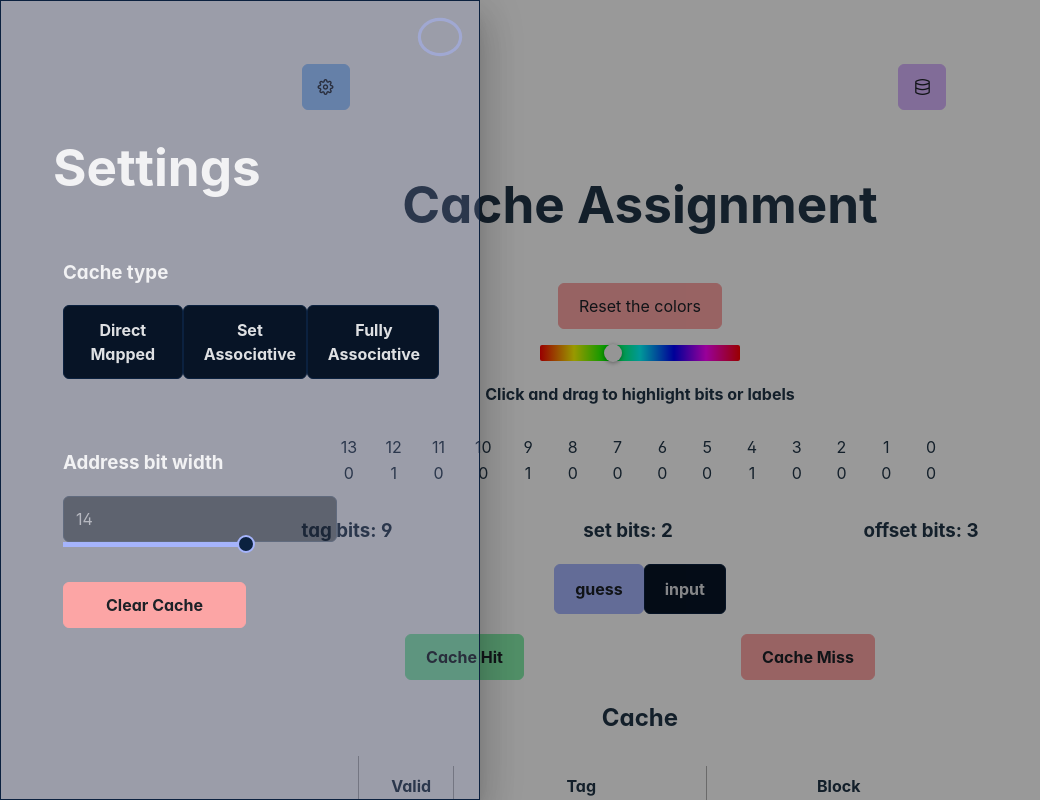
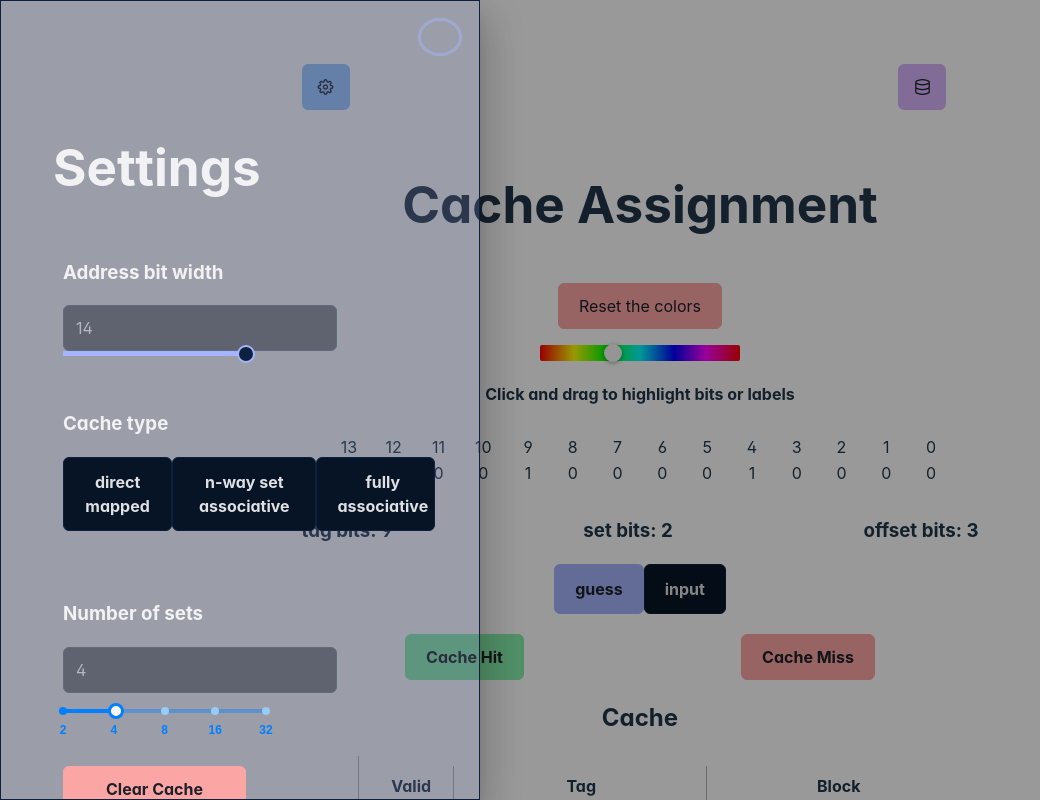
Before and after one commit to MahmoodSeoud/cache-hit-miss, a React (Vite) app: page / in a window 1280 px wide. Both pictures are taken after a click on the button 325 px from the left and 87 px from the top of the page. Shown: the top 800 px of the page, without its empty margins (0-1040 px from the left). Built offline with nearby package versions, Linux system fonts and the light colour scheme.

Commit message:
fix cachetypes

```diff
--- a/src/components/Settings/Settings.tsx
+++ b/src/components/Settings/Settings.tsx
@@ -1,4 +1,3 @@
-
 import { SetStateAction, useState } from "react";
 import { Slider as PrimeSlider, SliderChangeEvent as PrimeSliderChangeEvent } from "primereact/slider";
 import { InputNumber } from "primereact/inputnumber";
@@ -20,7 +19,7 @@ import { Cache } from "../../App";
 const CacheAssociativity = {
     /** Direct Mapped Cache */
     DirectMapped: 0,
-    /** Set Associative Cache */
+    /** n-way Set Associative Cache */
     SetAssociative: 1,
     /** Fully Associative Cache */
     FullyAssociative: 2,
@@ -49,9 +48,9 @@ interface SettingsProps {
  * @type {CacheTypeOption[]}
  */
 const cacheOptions: CacheTypeOption[] = [
-    { label: 'Direct Mapped', value: 0 },
-    { label: 'Set Associative', value: 1 },
-    { label: 'Fully Associative', value: 2 }
+    { label: 'direct mapped', value: 0 },
+    { label: 'n-way set associative', value: 1 },
+    { label: 'fully associative', value: 2 }
 ];
 
 
@@ -92,29 +91,68 @@ export default function Settings({
     }
 
     function handleSetCacheType(cacheType: number) {
+        // direct mapped, where there can only be 1 linePerSet
         if (cacheType === 0) {
             setCache((prevState: Cache) => {
                 let newCache: Cache = { ...prevState };
+                newCache.numSets = 4;
                 newCache.linesPerSet = 1;
                 return newCache;
             });
         }
+        // n-way set associative, with default linesPerSet = 2
         else if (cacheType === 1) {
             setCache((prevState: Cache) => {
                 let newCache: Cache = { ...prevState };
+                newCache.numSets = 4;
                 newCache.linesPerSet = 2;
                 return newCache;
             });
+            // fully associative, where there can only be 1 set
         } else if (cacheType === 2) {
             setCache((prevState: Cache) => {
                 let newCache: Cache = { ...prevState };
                 newCache.numSets = 1;
+                newCache.linesPerSet = 4;
                 return newCache;
             });
         }
 
         setCacheAssociativity(cacheOptions[cacheType]);
     }
+
+    const setSliderJSX: JSX.Element = (
+        < div className="input-card">
+            <h3>Number of sets</h3>
+            <InputNumber
+                value={numSets}
+                disabled
+            />
+
+            <DiscreteSliderValues
+                handleSetState={handleSetState}
+                marks={setMarks}
+                value={numSets}
+            />
+        </div>
+    )
+
+    const lineSliderJSX: JSX.Element = (
+        <div className="input-card">
+            <h3>Number of lines</h3>
+            <InputNumber
+                defaultValue={2}
+                value={linesPerSet}
+                disabled
+            />
+
+            <DiscreteSliderValues
+                handleSetState={handleNumLines}
+                marks={lineMarks}
+                value={linesPerSet}
+            />
+        </div>
+    )
 
 
     return (
@@ -134,53 +172,6 @@ export default function Settings({
                     <div className="card flex justify-content-center" >
                         <h1>Settings</h1>
 
-
-
-                        <div className="input-card">
-                            <h3>Cache type</h3>
-                            <SelectButton
-                                value={cacheAssociativity.value.toString()}
-                                onChange={(e: SelectButtonChangeEvent) => handleSetCacheType(e.value)}
-                                style={{ width: 'fit-content', display: 'flex', marginBottom: '1rem' }}
-                                options={cacheOptions}
-                            />
-
-
-                        {cacheAssociativity.value === 0 || cacheAssociativity.value === 1 && (
-                            <div className="input-card">
-                                <h3>Number of sets</h3>
-                                <InputNumber
-                                    value={numSets}
-                                    disabled
-                                />
-
-                                <DiscreteSliderValues
-                                    handleSetState={handleSetState}
-                                    marks={setMarks}
-                                    value={numSets}
-                                />
-                            </div>
-                        )}
-
-                            {cacheAssociativity.value === 1 && (
-                                <>
-                                    <h3>Number of lines</h3>
-                                    <InputNumber
-                                        defaultValue={2}
-                                        value={linesPerSet}
-                                        disabled
-                                    />
-
-                                    <DiscreteSliderValues
-                                        handleSetState={handleNumLines}
-                                        marks={lineMarks}
-                                        value={linesPerSet}
-                                    />
-                                </>
-                            )}
-                        </div>
-
-
                         <div className="input-card">
                             <h3>Address bit width</h3>
                             <InputNumber
@@ -197,6 +188,44 @@ export default function Settings({
 
                             />
                         </div>
+
+
+                        <div className="input-card">
+                            <h3>Cache type</h3>
+                            <SelectButton
+                                value={cacheAssociativity.value.toString()}
+                                onChange={(e: SelectButtonChangeEvent) => handleSetCacheType(e.value)}
+                                style={{ width: 'fit-content', display: 'flex', marginBottom: '1rem' }}
+                                options={cacheOptions}
+                            />
+                        </div>
+
+
+                        {/* direct mapped */}
+                        {cacheAssociativity.value === 0 && (
+                            <div>
+                                {setSliderJSX}
+                            </div>
+
+                        )}
+
+                        {/* n-way set associative */}
+                        {cacheAssociativity.value === 1 && (
+                            console.log("sets div:", cacheAssociativity.value),
+                            <div>
+                                {setSliderJSX}
+                                {lineSliderJSX}
+                            </div>
+                        )}
+
+                        {/* fully associative */}
+                        {cacheAssociativity.value === 2 && (
+                            <div>
+                                {lineSliderJSX}
+                            </div>
+                        )}
+
+
                         <div className="input-card">
                             <Button
                                 severity="danger"
```
Also changed, not shown: 1 other file (tests, documents, lock files or other folders).
